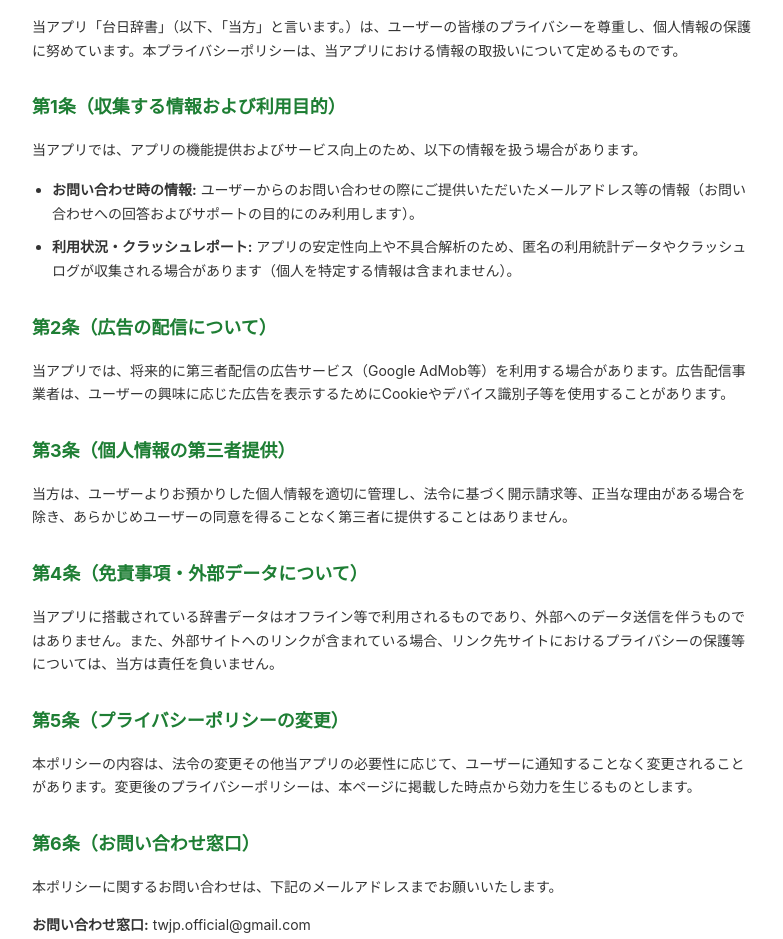
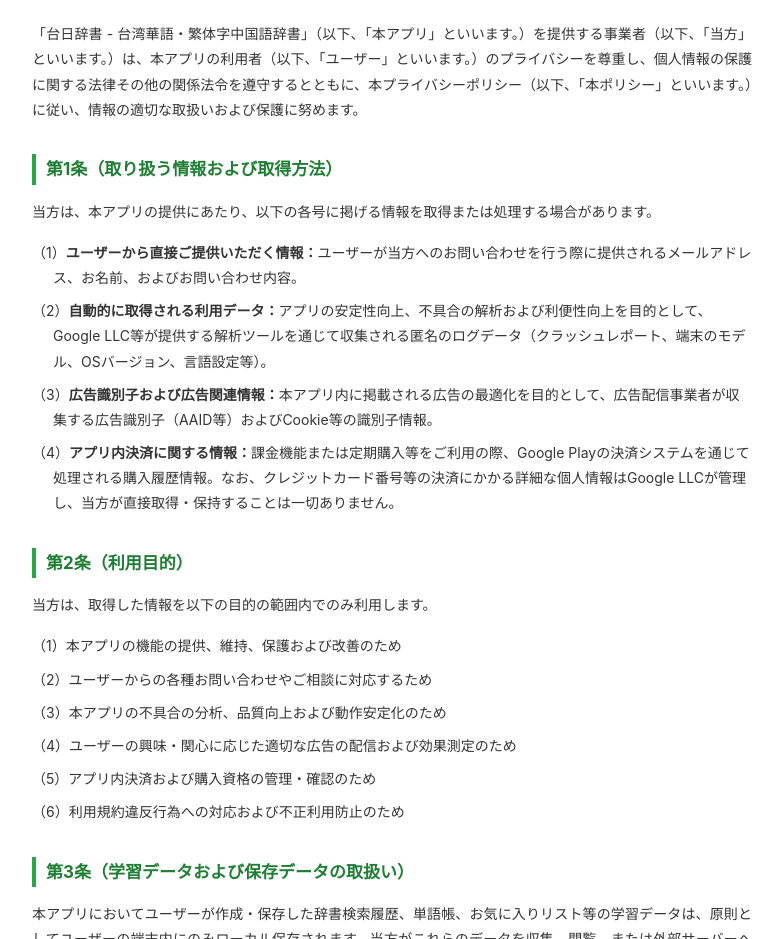
Before and after one commit to twjp-official/twjp-official.github.io, a plain HTML site: page privacy/index.html in a window 1280 px wide. Shown: the part 134-1073 px from the top of the page, without its empty margins (248-1031 px from the left). Drawn offline with Linux system fonts and the light colour scheme.

Commit message:
Update index.html

```diff
--- a/privacy/index.html
+++ b/privacy/index.html
@@ -3,11 +3,11 @@
 <head>
     <meta charset="UTF-8">
     <meta name="viewport" content="width=device-width, initial-scale=1.0">
-    <title>プライバシーポリシー - 台日辞書</title>
+    <title>プライバシーポリシー - 台日辞書 - 台湾華語・繁体字中国語辞書</title>
     <style>
         body {
             font-family: -apple-system, BlinkMacSystemFont, "Segoe UI", Roboto, "Helvetica Neue", Arial, sans-serif;
-            line-height: 1.7;
+            line-height: 1.8;
             color: #333;
             max-width: 800px;
             margin: 0 auto;
@@ -24,20 +24,32 @@
             font-size: 24px;
             border-bottom: 2px solid #28a745;
             padding-bottom: 10px;
-            margin-bottom: 20px;
+            margin-bottom: 24px;
+            color: #222;
         }
         h2 {
-            font-size: 18px;
-            margin-top: 30px;
+            font-size: 17px;
+            margin-top: 32px;
+            margin-bottom: 12px;
             color: #1e7e34;
+            border-left: 4px solid #28a745;
+            padding-left: 10px;
         }
-        p, li {
+        p {
             font-size: 14px;
-            margin-bottom: 10px;
+            margin-bottom: 12px;
+            text-align: justify;
         }
-        ul {
-            padding-left: 20px;
-            margin-bottom: 15px;
+        .item-list {
+            margin-bottom: 16px;
+            padding-left: 0;
+            list-style: none;
+        }
+        .item-list li {
+            font-size: 14px;
+            margin-bottom: 8px;
+            padding-left: 1.5em;
+            text-indent: -1.5em;
         }
         .footer {
             margin-top: 40px;
@@ -51,33 +63,61 @@
 <body>
     <div class="container">
         <h1>プライバシーポリシー</h1>
-        <p>当アプリ「台日辞書」（以下、「当方」と言います。）は、ユーザーの皆様のプライバシーを尊重し、個人情報の保護に努めています。本プライバシーポリシーは、当アプリにおける情報の取扱いについて定めるものです。</p>
+        <p>「台日辞書 - 台湾華語・繁体字中国語辞書」（以下、「本アプリ」といいます。）を提供する事業者（以下、「当方」といいます。）は、本アプリの利用者（以下、「ユーザー」といいます。）のプライバシーを尊重し、個人情報の保護に関する法律その他の関係法令を遵守するとともに、本プライバシーポリシー（以下、「本ポリシー」といいます。）に従い、情報の適切な取扱いおよび保護に努めます。</p>
 
-        <h2>第1条（収集する情報および利用目的）</h2>
-        <p>当アプリでは、アプリの機能提供およびサービス向上のため、以下の情報を扱う場合があります。</p>
-        <ul>
-            <li><strong>お問い合わせ時の情報:</strong> ユーザーからのお問い合わせの際にご提供いただいたメールアドレス等の情報（お問い合わせへの回答およびサポートの目的にのみ利用します）。</li>
-            <li><strong>利用状況・クラッシュレポート:</strong> アプリの安定性向上や不具合解析のため、匿名の利用統計データやクラッシュログが収集される場合があります（個人を特定する情報は含まれません）。</li>
+        <h2>第1条（取り扱う情報および取得方法）</h2>
+        <p>当方は、本アプリの提供にあたり、以下の各号に掲げる情報を取得または処理する場合があります。</p>
+        <ul class="item-list">
+            <li>（1）<strong>ユーザーから直接ご提供いただく情報：</strong>ユーザーが当方へのお問い合わせを行う際に提供されるメールアドレス、お名前、およびお問い合わせ内容。</li>
+            <li>（2）<strong>自動的に取得される利用データ：</strong>アプリの安定性向上、不具合の解析および利便性向上を目的として、Google LLC等が提供する解析ツールを通じて収集される匿名のログデータ（クラッシュレポート、端末のモデル、OSバージョン、言語設定等）。</li>
+            <li>（3）<strong>広告識別子および広告関連情報：</strong>本アプリ内に掲載される広告の最適化を目的として、広告配信事業者が収集する広告識別子（AAID等）およびCookie等の識別子情報。</li>
+            <li>（4）<strong>アプリ内決済に関する情報：</strong>課金機能または定期購入等をご利用の際、Google Playの決済システムを通じて処理される購入履歴情報。なお、クレジットカード番号等の決済にかかる詳細な個人情報はGoogle LLCが管理し、当方が直接取得・保持することは一切ありません。</li>
         </ul>
 
-        <h2>第2条（広告の配信について）</h2>
-        <p>当アプリでは、将来的に第三者配信の広告サービス（Google AdMob等）を利用する場合があります。広告配信事業者は、ユーザーの興味に応じた広告を表示するためにCookieやデバイス識別子等を使用することがあります。</p>
+        <h2>第2条（利用目的）</h2>
+        <p>当方は、取得した情報を以下の目的の範囲内でのみ利用します。</p>
+        <ul class="item-list">
+            <li>（1）本アプリの機能の提供、維持、保護および改善のため</li>
+            <li>（2）ユーザーからの各種お問い合わせやご相談に対応するため</li>
+            <li>（3）本アプリの不具合の分析、品質向上および動作安定化のため</li>
+            <li>（4）ユーザーの興味・関心に応じた適切な広告の配信および効果測定のため</li>
+            <li>（5）アプリ内決済および購入資格の管理・確認のため</li>
+            <li>（6）利用規約違反行為への対応および不正利用防止のため</li>
+        </ul>
 
-        <h2>第3条（個人情報の第三者提供）</h2>
-        <p>当方は、ユーザーよりお預かりした個人情報を適切に管理し、法令に基づく開示請求等、正当な理由がある場合を除き、あらかじめユーザーの同意を得ることなく第三者に提供することはありません。</p>
+        <h2>第3条（学習データおよび保存データの取扱い）</h2>
+        <p>本アプリにおいてユーザーが作成・保存した辞書検索履歴、単語帳、お気に入りリスト等の学習データは、原則としてユーザーの端末内にのみローカル保存されます。当方がこれらのデータを収集、閲覧、または外部サーバーへ送信・保存することはありません。</p>
 
-        <h2>第4条（免責事項・外部データについて）</h2>
-        <p>当アプリに搭載されている辞書データはオフライン等で利用されるものであり、外部へのデータ送信を伴うものではありません。また、外部サイトへのリンクが含まれている場合、リンク先サイトにおけるプライバシーの保護等については、当方は責任を負いません。</p>
+        <h2>第4条（第三者モジュールおよび広告配信について）</h2>
+        <p>本アプリでは、広告配信および利用状況の解析等を目的として、以下の第三者配信事業者によるサービスおよび情報収集モジュールを利用する場合があります。これらの事業者が取得する情報、利用目的および第三者提供の有無等については、各事業者のプライバシーポリシーをご確認ください。</p>
+        <ul class="item-list">
+            <li>（1）<strong>Google AdMob（Google LLC）</strong><br>目的：広告の配信および効果測定<br>プライバシーポリシー：<a href="https://policies.google.com/privacy" target="_blank" rel="noopener noreferrer">https://policies.google.com/privacy</a></li>
+            <li>（2）<strong>Google Play 決済サービス（Google LLC）</strong><br>目的：アプリ内課金およびサブスクリプションの処理<br>プライバシーポリシー：<a href="https://policies.google.com/privacy" target="_blank" rel="noopener noreferrer">https://policies.google.com/privacy</a></li>
+        </ul>
 
-        <h2>第5条（プライバシーポリシーの変更）</h2>
-        <p>本ポリシーの内容は、法令の変更その他当アプリの必要性に応じて、ユーザーに通知することなく変更されることがあります。変更後のプライバシーポリシーは、本ページに掲載した時点から効力を生じるものとします。</p>
+        <h2>第5条（個人情報の第三者提供）</h2>
+        <p>当方は、次に掲げる場合を除き、あらかじめユーザーの同意を得ることなく、個人情報を第三者に提供することはありません。</p>
+        <ul class="item-list">
+            <li>（1）法令に基づく場合</li>
+            <li>（2）人の生命、身体または財産の保護のために必要がある場合であって、本人の同意を得ることが困難であるとき</li>
+            <li>（3）公衆衛生の向上または児童の健全な育成の推進のために特に必要がある場合であって、本人の同意を得ることが困難であるとき</li>
+            <li>（4）国の機関もしくは地方公共団体またはその委託を受けた者が法令の定める事務を遂行することに対して協力する必要がある場合であって、本人の同意を得ることにより当該事務の遂行に支障を及ぼすおそれがあるとき</li>
+        </ul>
 
-        <h2>第6条（お問い合わせ窓口）</h2>
-        <p>本ポリシーに関するお問い合わせは、下記のメールアドレスまでお願いいたします。</p>
-        <p><strong>お問い合わせ窓口:</strong> twjp.official@gmail.com</p>
+        <h2>第6条（免責事項）</h2>
+        <p>当方は、本アプリに掲載する辞書データおよび各種情報について細心の注意を払っておりますが、その正確性、完全性、妥当性および有用性について保証するものではありません。ユーザーが本アプリを利用したこと、または利用できなかったことにより生じたあらゆる損害について、当方の故意または重過失がある場合を除き、一切の責任を負いません。</p>
+        <p>また、本アプリからリンクされている外部ウェブサイトにおけるプライバシー保護およびコンテンツの内容について、当方は一切の責任を負いません。</p>
+
+        <h2>第7条（プライバシーポリシーの変更）</h2>
+        <p>当方は、法令の改定、本アプリの機能変更その他の理由により、本ポリシーの内容を随時変更することがあります。変更後のプライバシーポリシーは、本ページに掲載された時点から効力を生じるものとします。ユーザーが本ポリシー変更後に本アプリを利用した場合、変更後のポリシーに同意したものとみなします。</p>
+
+        <h2>第8条（お問い合わせ窓口）</h2>
+        <p>本ポリシーに関するご意見、ご質問、苦情のお申出その他個人情報の取扱いに関するお問い合わせは、以下の窓口までご連絡ください。</p>
+        <p><strong>お問い合わせ先：</strong>twjp.official@gmail.com</p>
 
         <div class="footer">
             <p>制定日：2026年11月15日</p>
+            <p>最終改定日：2026年11月16日</p>
         </div>
     </div>
 </body>
```
